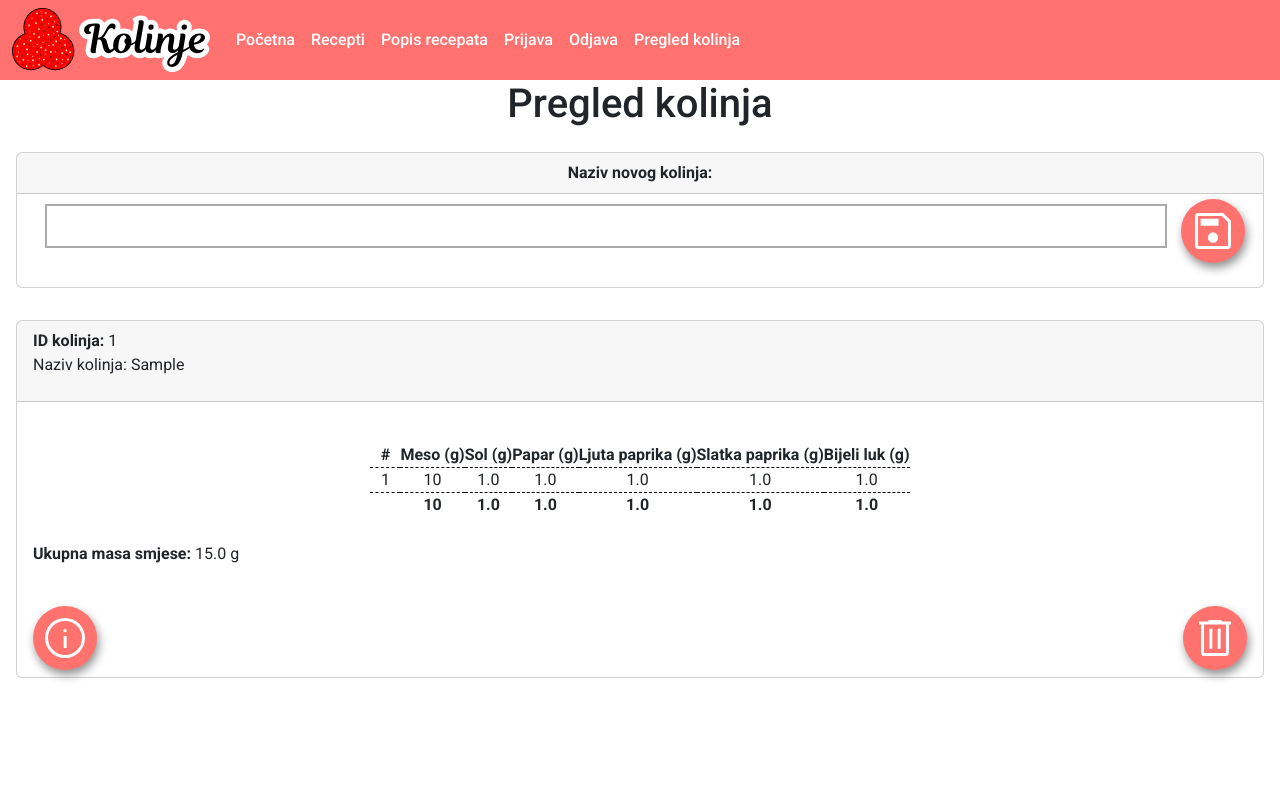
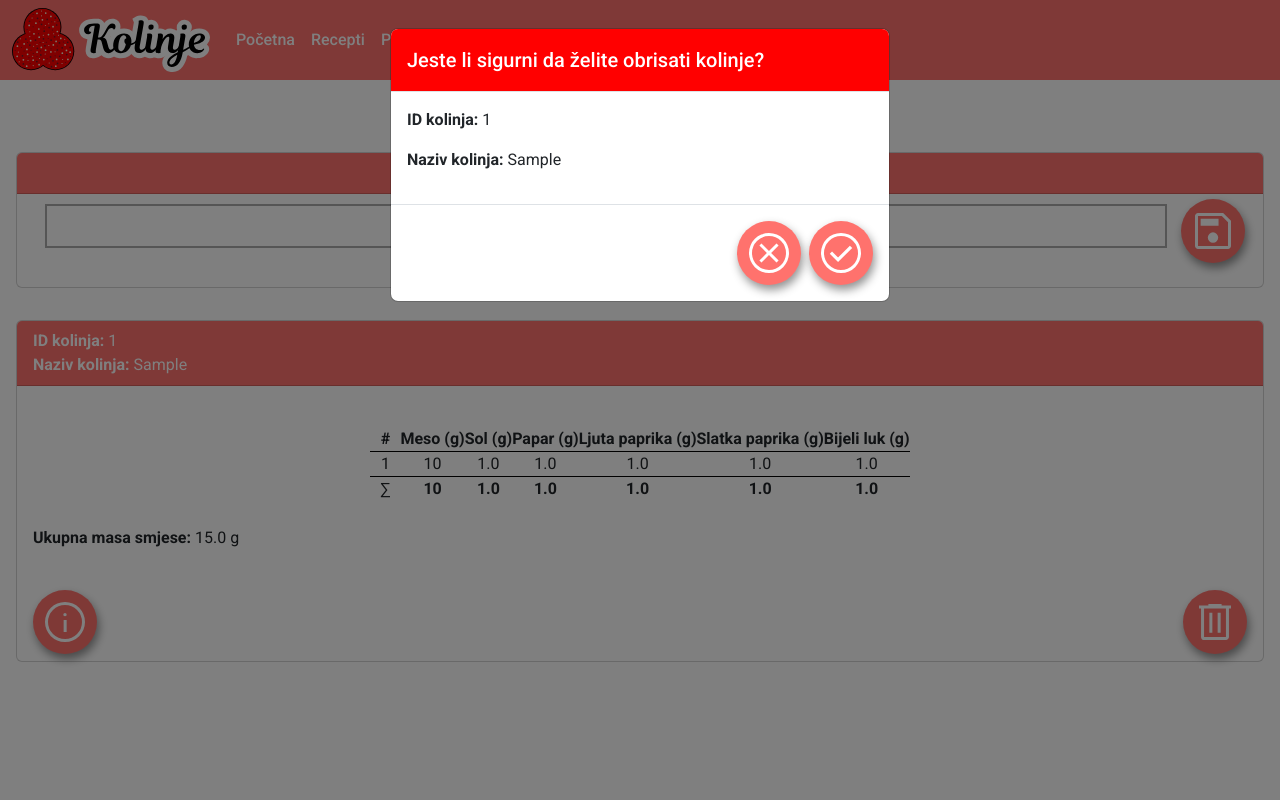
Before and after one commit to gsostarko/Piggy, a Flask app: page /pregled_kolinja in a window 1280 px wide, after a click that opens the changed part. Run offline with Flask 3, Linux system fonts and the light colour scheme; a database or web service that is not in the repository returns one stand-in record (values such as "Sample title"); some libraries are stand-ins or nearby versions.

```diff
--- a/db_querry.py
+++ b/db_querry.py
@@ -19,9 +19,9 @@ class Upiti():
         for j in id_kolinja:
             print(j)
             lista = list(db.kolinja.find({"_id":j['_id']},{"naziv_kolinja":1 , "vaganja.tezina_mesa":1, "vaganja.sol":1, "vaganja.papar":1,"vaganja.ljuta_paprika":1,"vaganja.slatka_paprika":1,"vaganja.bijeli_luk":1,}))
-            print(lista)
+
             output.append(lista)
 
-            print(output)
+
 
         return output
--- a/main.py
+++ b/main.py
@@ -249,6 +249,7 @@ def novo_mjerenje(id):
 
             elif id_kolinja != None or id_kolinja != "Odaberite kolinje...":
                 popis_zacina=list(klanje)
+                print(popis_zacina)
                 vaganje(id_kolinja=id_kolinja,sol=popis_zacina[0].get('Sol'), papar=popis_zacina[0].get('Papar'), ljuta_paprika=popis_zacina[0].get('Ljuta_paprika'), slatka_paprika=popis_zacina[0].get('Slatka_paprika'), bijeli_luk=popis_zacina[0].get('Bijeli_luk'),tezina_mesa=meso)
 
 
@@ -506,7 +507,8 @@ def azuriranje_recepta(id):
             recept=recept
             break
 
-
+    print(id)
+    print(recept)
     if request.method == 'POST':
         edited_id= request.form.get("edited_id")
         edited_sol = float(request.form.get("edited_sol"))
@@ -535,14 +537,14 @@ def azuriranje_recepta(id):
         for each_doc in podaci:
             recepti_temp.append(each_doc)
 
-        return render_template('popis_recepata.html', recepti_temp=recepti_temp)
-    return render_template('azuriranje_recepta.html', recept=recept)
+        return redirect('/popis_recepata')
+    return redirect('/popis_recepata')
 
 @app.route('/brisanje_recepta/<id>', methods=['POST', 'GET'])
 def brisanje_recepta(id):
 
     app.db.recepture.delete_one({'_id': ObjectId(id)})
-    print(id)
+
 
     filter = {}
 
@@ -579,15 +581,32 @@ def popis_kolinja():
         naziv_kolinja = request.form.get("naziv_kolinja")
         kolinje(naziv_kolinja)
 
-        return redirect('pregled_kolinja')
+        return redirect('/pregled_kolinja')
 
     return render_template('pregled_kolinja.html', vaganje_temp=vaganje_temp, printer=printer)
 
 @app.route('/brisanje_kolinja/<id>', methods=['POST', 'GET'])
 def brisanje_kolinja(id):
-    app.db.kolinja.delete_one({'id': ObjectId(id)})
 
-    return redirect('pregled_kolinja')
+    filter = {}
+    nazivi = app.db.kolinja.find(filter)
+    vaganja = app.db.vaganje.find(filter)
+    popis_kolinja = []
+
+    for popis in nazivi:
+        popis_kolinja.append(popis)
+
+    vaganje_temp=[]
+    for each_doc in vaganja:
+        vaganje_temp.append(each_doc)
+
+    #FUNKCIJA ZA FILTRIRANJE PODATAKA
+    printer = Upiti.filtriranje_vaganja()
+
+    app.db.kolinja.delete_one({'_id': ObjectId(id)})
+
+    return redirect('/pregled_kolinja')
+
 
 @app.route('/registracija', methods=['GET', 'POST'])
 def registracija():
--- a/static/css/style.css
+++ b/static/css/style.css
@@ -198,19 +198,24 @@ html {
 }
 
 .tablica-kolinja thead tr {
-  border-bottom: 1px dashed #000;
+  border-bottom: 1px solid #000;
 
   vertical-align: top;
 }
 
 .tablica-kolinja tfoot tr {
-  border-top: 1px dashed #000;
+  border-top: 1px solid #000;
 }
 
 .tablica-kolinje thead tr td {
   font-size: 16px;
   letter-spacing: 1px;
   padding: 8px;
+}
+
+.card-header {
+  background-color: #ff726f;
+  color: #fff;
 }
 
 .paraf {
@@ -238,8 +243,8 @@ html {
 }
 
 .input-fields:focus {
-  border-color: #90ee90;
-  box-shadow: 0 0 8px 0 #90ee90;
+  border-color: #ff726f;
+  box-shadow: 0 0 8px 0 #ff726f;
 }
 
 .menu-bar {
--- a/templates/pregled_kolinja.html
+++ b/templates/pregled_kolinja.html
@@ -17,14 +17,12 @@
 </div>
 </div>
 </center>
-{{printer['naziv_kolinja']}}
-{%set sol_uk = [0]%}
-{%set papar_uk = [0]%}
-{%set ljuta_paprika_uk = [0]%}
-{%set slatka_paprika_uk = [0]%}
-{%set bijeli_luk_uk = [0]%}
+
+
 
 {%for print in printer %}
+
+
 
 {%for i in print%}
 
@@ -32,8 +30,8 @@
       <div class="card">
         <form method="POST">
         <div class="card-header">
-          <strong>ID kolinja: </strong>{{i['_id']}}
-          <p>Naziv kolinja: {{i['naziv_kolinja']}}</p>
+          <p class="paraf"><strong>ID kolinja: </strong>{{i['_id']}}</p>
+          <p class="paraf"><strong>Naziv kolinja: </strong>{{i['naziv_kolinja']}}</p>
 
         </div>
         <div class="card-body">
@@ -50,6 +48,14 @@
               <th >Bijeli luk (g)</th>
             </tr>
           </thead>
+
+
+{%set sol_uk = [0] -%}
+{%set papar_uk =[0]%}
+{%set ljuta_paprika_uk = [0]%}
+{%set slatka_paprika_uk = [0]%}
+{%set bijeli_luk_uk = [0]%}
+
           {%for j in i['vaganja']%}
 
       {%set sol = j['sol']|float%}
@@ -73,13 +79,15 @@
         <td>{{bijeli_luk_med}}</td>
       </tr>
 
-      {% set _ = sol_uk.append(sol_uk.pop() + sol_med) %}
-      {% set _ = papar_uk.append(papar_uk.pop() + papar_med) %}
-      {% set _ = ljuta_paprika_uk.append(ljuta_paprika_uk.pop() + ljuta_paprika_med) %}
-      {% set _ = slatka_paprika_uk.append(slatka_paprika_uk.pop() + slatka_paprika_med) %}
-      {% set _ = bijeli_luk_uk.append(bijeli_luk_uk.pop() + bijeli_luk_med) %}
+
+      {% if sol_uk.append(sol_uk.pop()+sol_med) -%}{%endif%}
+      {% if papar_uk.append(papar_uk.pop()+papar_med) -%}{%endif%}
+      {% if ljuta_paprika_uk.append(ljuta_paprika_uk.pop()+ljuta_paprika_med) -%}{%endif%}
+      {% if slatka_paprika_uk.append(slatka_paprika_uk.pop()+slatka_paprika_med) -%}{%endif%}
+      {% if bijeli_luk_uk.append(bijeli_luk_uk.pop()+bijeli_luk_med) -%}{%endif%}
 
       {%endfor%}
+
      {%set uk_tezina_mesa = i['vaganja'] | sum(attribute='tezina_mesa') %}
 
 
@@ -90,7 +98,7 @@
 
     <tfoot>
       <tr>
-        <td></td>
+        <td>∑</td>
         <td><strong>{{ uk_tezina_mesa }}</strong></td>
         <td><strong>{{sol_uk[0]}}</strong></td>
         <td><strong>{{papar_uk[0]}}</strong></td>
@@ -108,6 +116,7 @@
 
    <p class="card-text"><strong>Ukupna masa smjese: </strong> {{uk_tezina_mesa + sol_uk[0] + papar_uk[0] + ljuta_paprika_uk[0] + slatka_paprika_uk[0] + bijeli_luk_uk[0]}} g</p>
 </br>
+
   <div class="buttons-left">
     <a type="button" class="button-small button-info">
     </a>
@@ -115,11 +124,7 @@
   <div class="buttons-right">
     <a type="button" class="button-small button-delete" data-bs-toggle="modal" data-bs-target="#brisanje{{i['_id']}}">
     </a>
-
-
 </div>
-
-
         </div>
     </div>
 
@@ -127,24 +132,29 @@
 
 </div>
 {%endfor%}
+
 {%endfor%}
 
+
+
  <!--MODAL ZA BRISANJE-->
- {%for recepti in recepti_temp%}
+ {%for print in printer %}
+
  {%for i in print%}
-<div class="modal fade" id="brisanje{{i['_id']}}" tabindex="-1" aria-labelledby="exampleModalLabel" aria-hidden="true">
+
+<div class="modal fade" id="brisanje{{i['_id']}}" tabindex="-1" aria-labelledby="brisnje-kolinja" aria-hidden="true">
   <div class="modal-dialog">
     <div class="modal-content">
       <div class="modal-header brisanje-modal-header">
-        <h5 class="modal-title" id="exampleModalLabel">Jeste li sigurni da želite obrisati recept?</h5>
+        <h5 class="modal-title" id="brisanje-kolinja">Jeste li sigurni da želite obrisati kolinje?</h5>
       </div>
       <div class="modal-body">
-        <p><strong>ID recepta:</strong> {{i['_id']}}</p>
-        <p><strong>Naziv recepta:</strong> {{recepti['Naslov_recepta']}}</p>
+        <p><strong>ID kolinja:</strong> {{i['_id']}}</p>
+        <p><strong>Naziv kolinja:</strong> {{i['naziv_kolinja']}}</p>
       </div>
       <div class="modal-footer">
         <button type="button" class="button-small button-cancel" data-bs-dismiss="modal">Close</button>
-        <a href="{{url_for('brisanje_kolinja', id=i['_id'])}}" class="button-small button-select"></a>
+        <a href="{{url_for('brisanje_kolinja', id=i['_id'],)}}" class="button-small button-select"></a>
       </div>
     </div>
   </div>
```
Also changed, not shown: templates/popis_recepata.html (+49 -4 lines).
